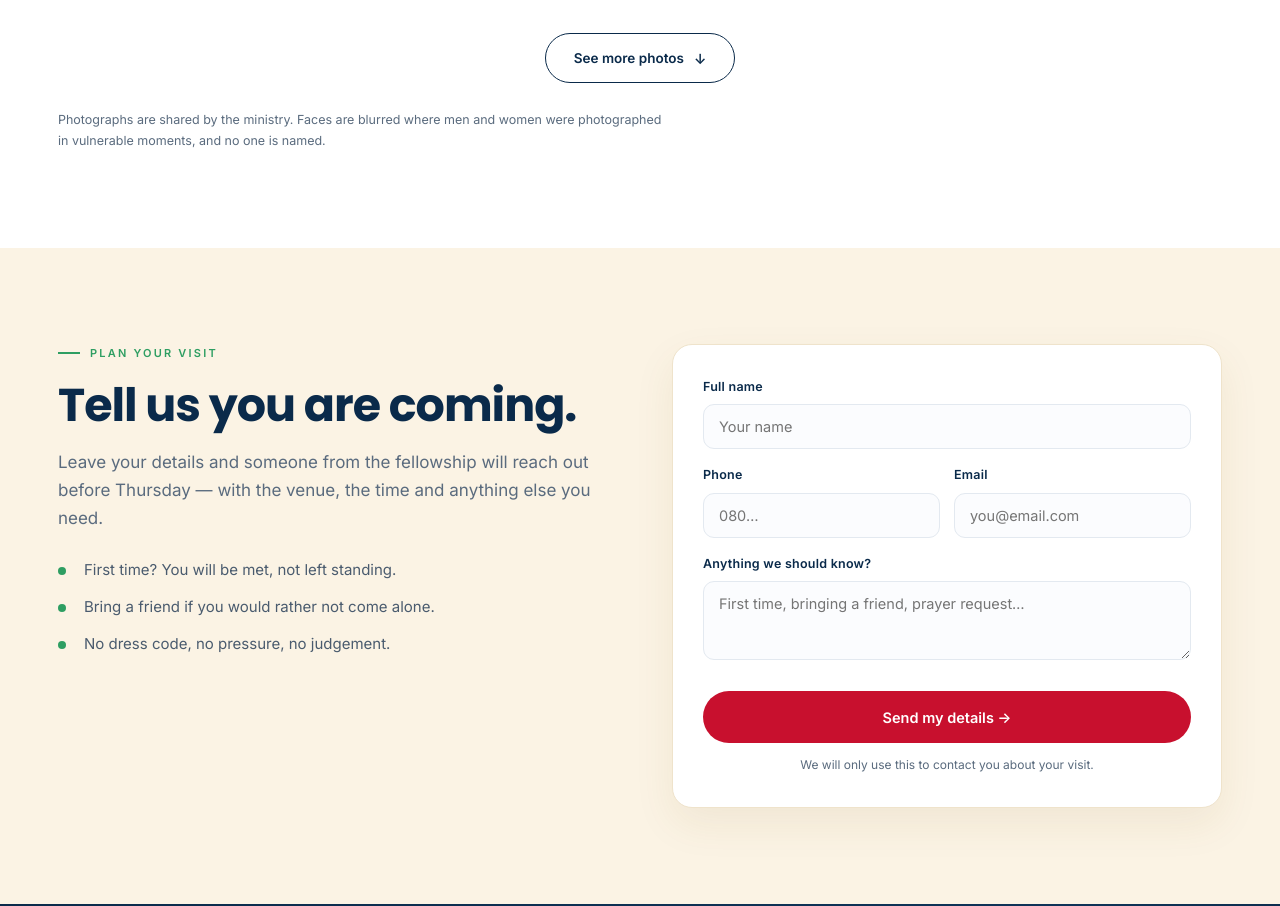
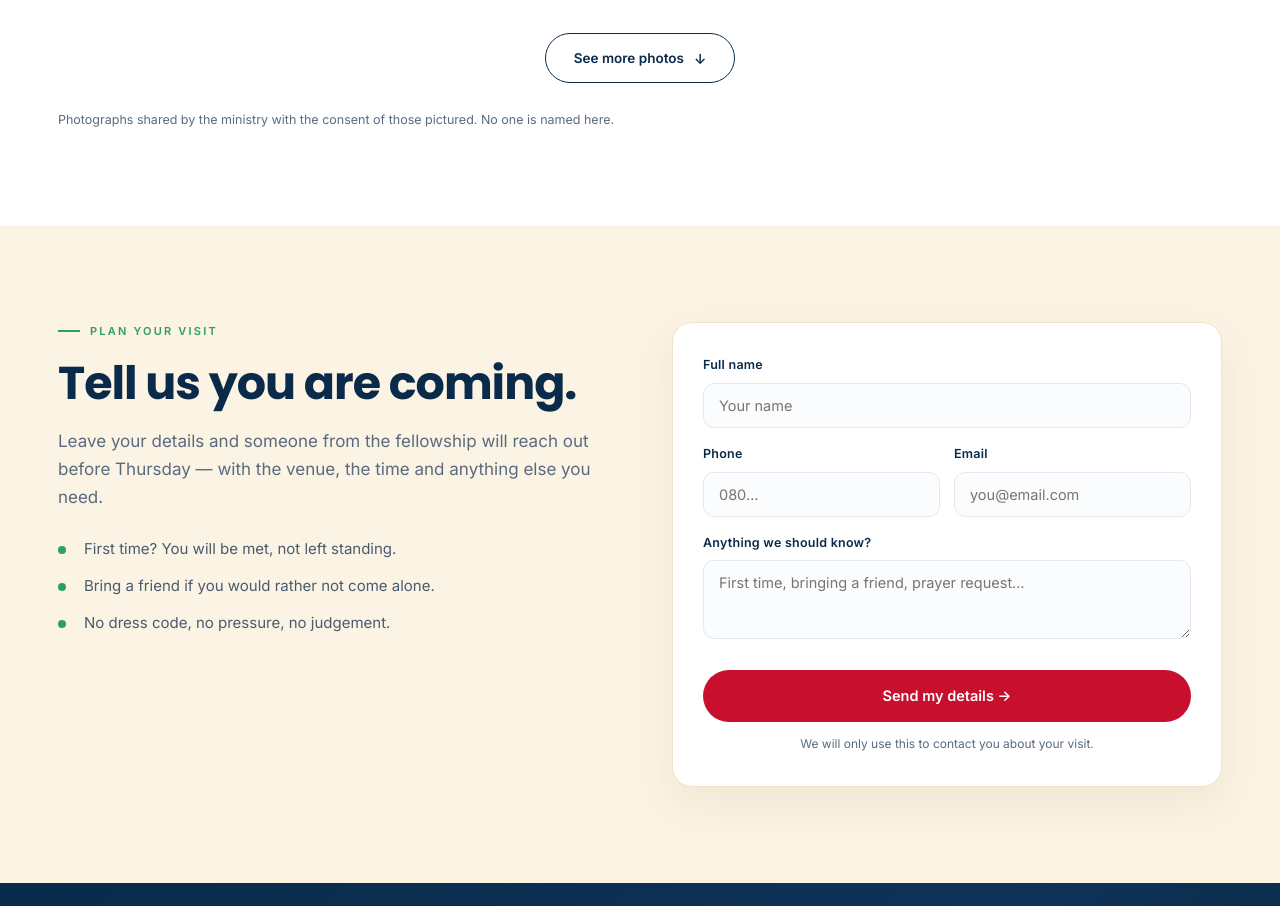
Before and after one commit to giantsforchristgeneration1-maker/g4c-website, a plain HTML site: page index.html in a window 1280 px wide. Shown: the part 7061-7967 px from the top of the page. Drawn offline with Linux system fonts and the light colour scheme.

Commit message:
Publish testimony photos unblurred on the ministry's confirmation of consent

```diff
--- a/index.html
+++ b/index.html
@@ -345,7 +345,7 @@
       <div class="see-wrap">
         <button class="seemore" data-grid="grid-outreach" data-more="See more photos" data-less="Show less">See more photos <span>&darr;</span></button>
       </div>
-      <p class="gal-note">Photographs are shared by the ministry. Faces are blurred where men and women were photographed in vulnerable moments, and no one is named.</p>
+      <p class="gal-note">Photographs shared by the ministry with the consent of those pictured. No one is named here.</p>
     </div>
   </section>
 
```
Also changed, not shown: img/out/o10.jpg, img/out/o11.jpg, img/out/o12.jpg, img/out/o13.jpg, img/out/o14.jpg, img/out/o15.jpg, img/out/o16.jpg, img/out/o9.jpg.
